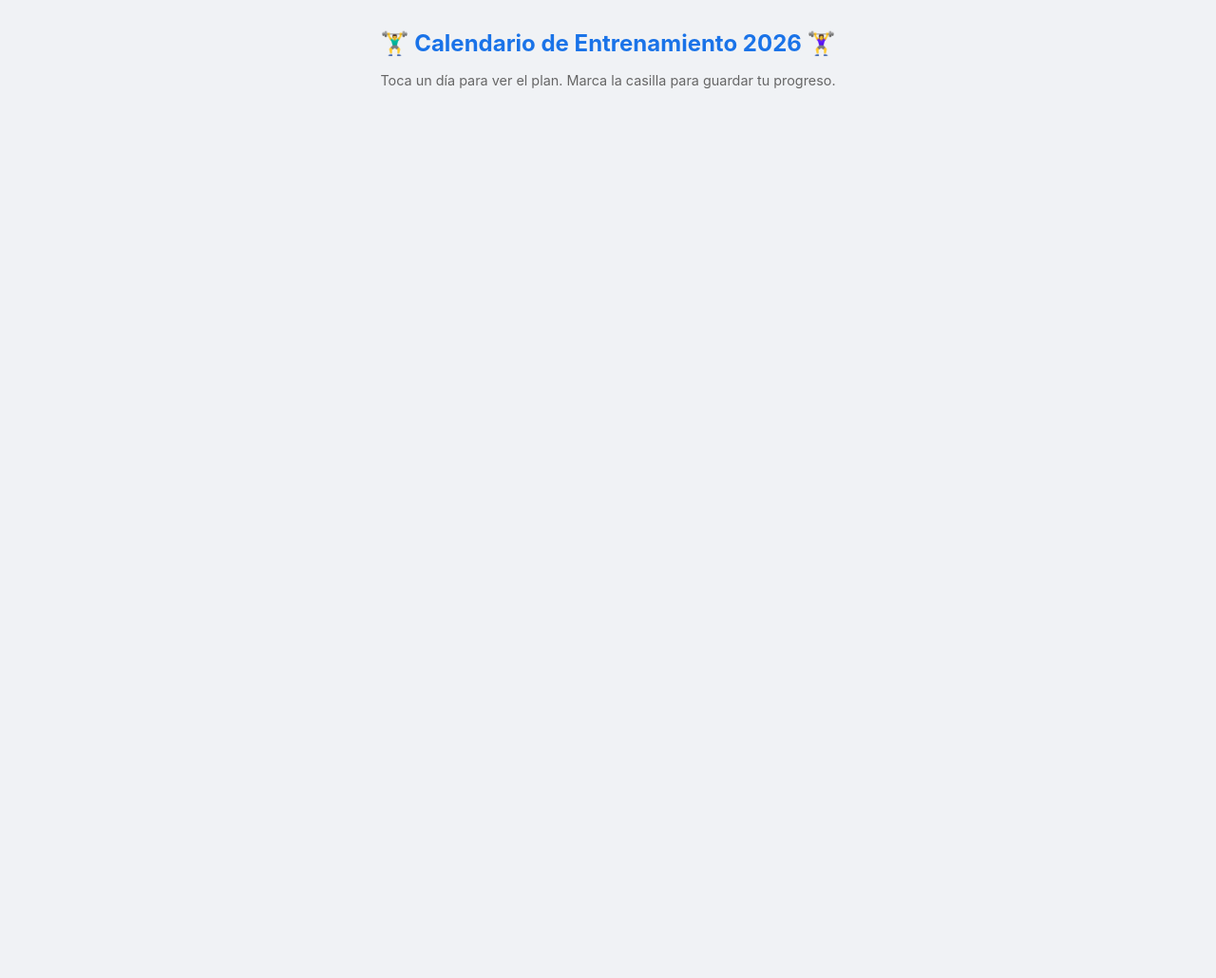
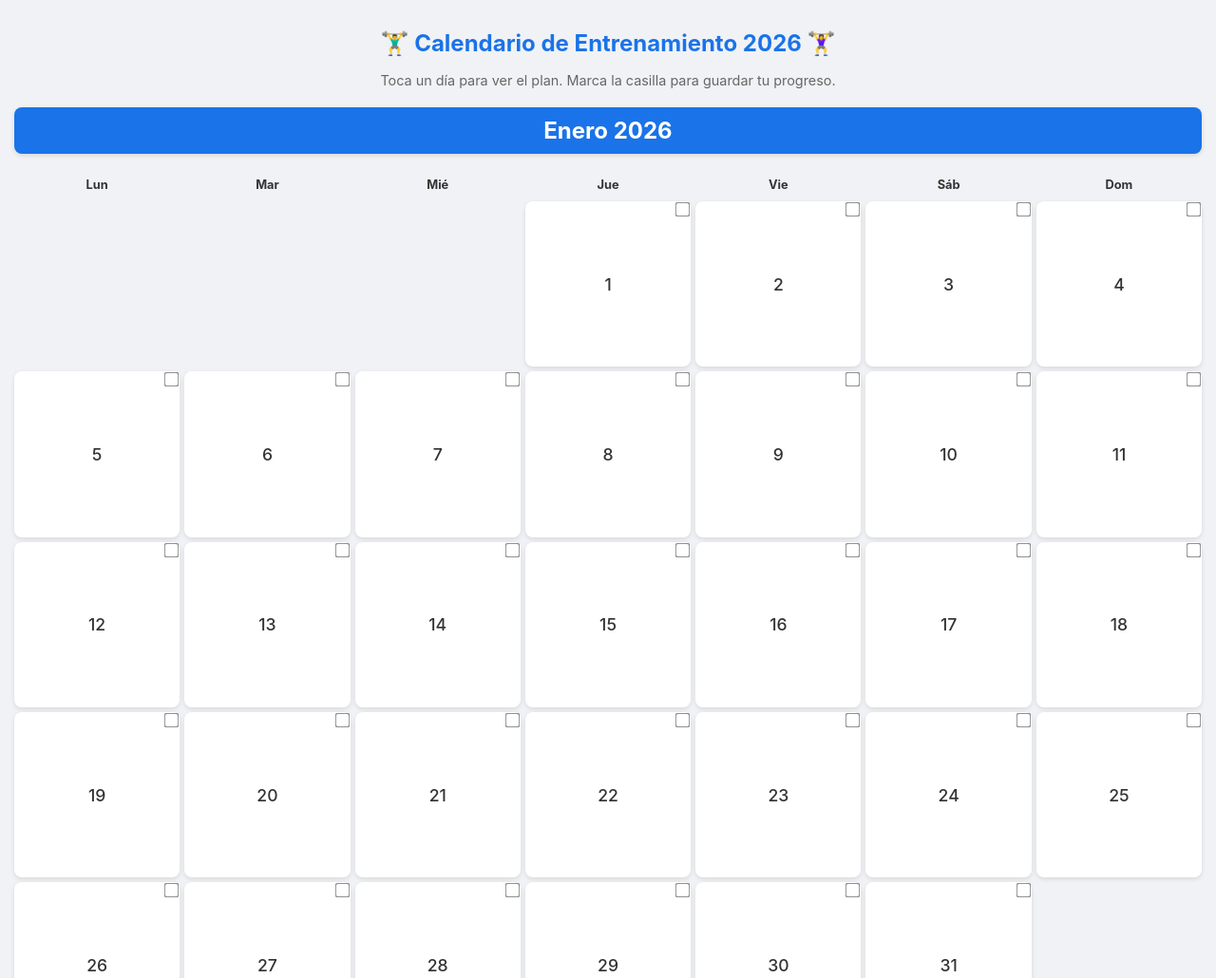
Before and after one commit to inigomp/mi-calendario-entrenamiento, a plain HTML site: page index.html in a window 1280 px wide. Shown: the top 1030 px of the page at 95% size. Before the commit the page ends 800 px from the top, so only its background shows below. Drawn offline with Linux system fonts and the light colour scheme; no server answers.

Commit message:
Update index.html

```diff
--- a/index.html
+++ b/index.html
@@ -74,29 +74,26 @@
             color: #255d28;
         }
         .day .day-number {
-            pointer-events: none; /* Evita que el número intercepte el clic */
-            z-index: 1; /* Asegura que el número esté sobre el checkbox si hay solapamiento */
+            pointer-events: none;
+            z-index: 1;
         }
         .empty-day {
             background: none;
             box-shadow: none;
             cursor: default;
         }
-        /* --- AJUSTE CLAVE AQUÍ --- */
         .day .checkbox {
             position: absolute;
             top: 2px;
             right: 2px;
-            transform: scale(1.2); /* Reducido para no ocupar tanto espacio */
+            transform: scale(1.2);
             margin: 0;
-            z-index: 2; /* El checkbox está "encima" para poder ser pulsado */
-            opacity: 0.8; /* Lo hacemos un poco transparente para que no sea tan pesado visualmente */
+            z-index: 2;
+            opacity: 0.8;
         }
         .day.checked .checkbox {
             opacity: 1;
         }
-        /* --- FIN DEL AJUSTE --- */
-
         .modal {
             display: none;
             position: fixed;
@@ -175,19 +172,19 @@
             const year = 2026;
 
             // --- ¡IMPORTANTE! PEGA AQUÍ LA URL DE TU APLICACIÓN WEB DE APPS SCRIPT ---
-            const APPS_SCRIPT_WEB_APP_URL = 'https://script.google.com/macros/s/AKfycbxUQf5pAjw70JR4uG7yRRExXlQ9TKrf36AtANBFnW4czjJIjbLcmtuWLWu1zT_To55UMw/exec'; // Tu URL
+            const APPS_SCRIPT_WEB_APP_URL = 'https://script.google.com/macros/s/AKfycbxUQf5pAjw70JR4uG7yRRExXlQ9TKrf36AtANBFnW4czjJIjbLcmtuWLWu1zT_To55UMw/exec';
             // -------------------------------------------------------------------------
 
-            let checkedDates = {}; // Aquí almacenaremos los datos de fechas marcadas de Google Sheets
+            let checkedDates = {};
 
             const trainingPlan = {
-                1: { title: "Lunes - Cuerpo completo (fuerza + cardio)", plan: <strong>Calentamiento (5 min):</strong> jumping jacks, movilidad articular.<br><br><strong>Circuito (3 vueltas, 30 seg trabajo/15 seg descanso):</strong><ul><li>Sentadillas con mancuernas</li><li>Flexiones (sobre rodillas si es necesario)</li><li>Remo con mancuernas</li><li>Plancha (30 seg)</li><li>Shadow boxing (sincroniza brazos y piernas, alta intensidad)</li></ul><strong>Estiramientos (5 min)</strong>},
-                2: { title: "Martes - Tren inferior + core", plan: <strong>Calentamiento (5 min):</strong> skipping bajo + rotaciones cadera.<br><br><strong>Ejercicios (3 series):</strong><ul><li>Zancadas con mancuernas (12 x pierna)</li><li>Puente de glúteos (15 rep)</li><li>Sentadilla isométrica (30 seg)</li><li>Crunches (20 rep)</li><li>Plancha lateral (30 seg/lado)</li></ul><strong>Estiramientos (5 min)</strong>},
-                3: { title: "Miércoles - Cardio HIIT suave", plan: <strong>Calentamiento (5 min):</strong> movilidad + marcha en el sitio.<br><br><strong>HIIT (4 vueltas, 30 seg ON / 30 seg OFF):</strong><ul><li>High knees</li><li>Mountain climbers</li><li>Jumping jacks</li><li>Shadow boxing</li></ul><strong>Vuelta a la calma + estiramientos (5-10 min)</strong>},
-                4: { title: "Jueves - Tren superior (fuerza)", plan: <strong>Calentamiento (5 min):</strong> movilidad hombros y brazos.<br><br><strong>Ejercicios (3 series):</strong><ul><li>Curl bíceps con mancuernas (12 rep)</li><li>Press de hombros con mancuernas (12 rep)</li><li>Fondos en silla (10-15 rep)</li><li>Pájaros (deltoides posterior) con mancuernas</li><li>Plancha (40 seg)</li></ul><strong>Estiramientos</strong>},
-                5: { title: "Viernes - Circuito cuerpo completo dinámico", plan: <strong>Circuito (4 vueltas, 40 seg trabajo/20 seg descanso):</strong><ul><li>Sentadilla + press con mancuernas</li><li>Zancadas alternas</li><li>Remo renegado</li><li>Plancha + toque de hombros</li><li>Escalador</li></ul><strong>Estiramientos</strong>},
-                6: { title: "Sábado - Caminata o Bici", plan: "Caminata rápida o paseo en bici (mínimo 45 min)."},
-                0: { title: "Domingo - Descanso o Yoga", plan: "Descanso o yoga/estiramientos guiados (20-30 min)."}
+                1: { title: "Lunes - Cuerpo completo (fuerza + cardio)", plan: `<strong>Calentamiento (5 min):</strong> jumping jacks, movilidad articular.<br><br><strong>Circuito (3 vueltas, 30 s ON / 20 s OFF):</strong><ul><li>Sentadillas</li><li>Flexiones</li><li>Remo con banda</li><li>Plancha</li></ul><br><strong>Cardio:</strong> 10 min trote suave o bici.` },
+                2: { title: "Martes - Tren inferior + core", plan: `<strong>Calentamiento (5 min):</strong> skipping bajo + rotaciones cadera.<br><br><strong>Ejercicios (3 series):</strong><ul><li>Zancadas</li><li>Puente de glúteo</li><li>Core: crunch + elevación piernas</li></ul>` },
+                3: { title: "Miércoles - Cardio HIIT suave", plan: `<strong>Calentamiento (5 min):</strong> movilidad + marcha en el sitio.<br><br><strong>HIIT (4 vueltas, 30 seg ON / 30 seg OFF):</strong><ul><li>Burpees suaves</li><li>Jumping jacks</li><li>Mountain climbers</li><li>Carrera en el sitio</li></ul>` },
+                4: { title: "Jueves - Tren superior (fuerza)", plan: `<strong>Calentamiento (5 min):</strong> movilidad hombros y brazos.<br><br><strong>Ejercicios (3 series):</strong><ul><li>Curl de bíceps</li><li>Fondos en banco</li><li>Elevaciones laterales</li><li>Plancha lateral</li></ul>` },
+                5: { title: "Viernes - Circuito cuerpo completo dinámico", plan: `<strong>Circuito (4 vueltas, 40 seg trabajo/20 seg descanso):</strong><ul><li>Sentadilla + press con mancuernas</li><li>Flexión + remo</li><li>Skipping rápido</li><li>Crunch bicicleta</li></ul>` },
+                6: { title: "Sábado - Caminata o Bici", plan: "Caminata rápida o paseo en bici (mínimo 45 min)." },
+                0: { title: "Domingo - Descanso o Yoga", plan: "Descanso o yoga/estiramientos guiados (20-30 min)." }
             };
 
             // Función asíncrona para obtener las fechas marcadas de Google Sheet
@@ -195,14 +192,14 @@
                 try {
                     const response = await fetch(APPS_SCRIPT_WEB_APP_URL);
                     if (!response.ok) {
-                        throw new Error(Error HTTP! estado: ${response.status});
+                        throw new Error(`Error HTTP! estado: ${response.status}`);
                     }
                     checkedDates = await response.json();
                     console.log('Fechas marcadas obtenidas:', checkedDates);
                 } catch (error) {
                     console.error('Error al obtener las fechas marcadas:', error);
                     alert('No se pudo cargar el progreso. Revisa tu conexión o la configuración del backend.');
-                    checkedDates = {}; // Asegura que sea un objeto vacío si falla la carga
+                    checkedDates = {};
                 }
             }
 
@@ -212,88 +209,68 @@
                     const response = await fetch(APPS_SCRIPT_WEB_APP_URL, {
                         method: 'POST',
                         headers: {
-                'Content-Type': 'text/plain;charset=utf-8' // <-- ¡CAMBIA ESTO!
+                            'Content-Type': 'text/plain;charset=utf-8'
                         },
-            body: JSON.stringify({ dateId: dateId, isChecked: isChecked }) // <-- El body sigue siendo JSON stringificado
+                        body: JSON.stringify({ dateId: dateId, isChecked: isChecked })
                     });
-
-        // Si Google Apps Script responde con una redirección (algo común para algunas APIs),
-        // es importante que fetch la siga. Añadir 'redirect: "follow"' puede ser útil,
-        // aunque suele ser el comportamiento por defecto.
-        // Si después de esto sigues con errores, pruebalo:
-        // const response = await fetch(APPS_SCRIPT_WEB_APP_URL, {
-        //     method: 'POST',
-        //     headers: {
-        //         'Content-Type': 'text/plain;charset=utf-8'
-        //     },
-        //     body: JSON.stringify({ dateId: dateId, isChecked: isChecked }),
-        //     redirect: "follow" // <-- OPCIONAL, AÑADIR SI SIGUE FALLANDO
-        // });
-
                     if (!response.ok) {
                         const errorText = await response.text();
-            throw new Error(HTTP error! status: ${response.status}, message: ${errorText});
+                        throw new Error(`HTTP error! status: ${response.status}, message: ${errorText}`);
                     }
-        const data = await response.json(); // Tu script sigue enviando JSON como respuesta
+                    const data = await response.json();
                     console.log('Respuesta de Apps Script:', data);
-        return data; // O lo que necesites devolver
+                    return data;
                 } catch (error) {
                     console.error('Error al actualizar la fecha marcada:', error);
-        // Aquí puedes añadir lógica para revertir el estado del checkbox si la actualización falla
-        // Por ejemplo, buscar el checkbox y desmarcarlo
-        const checkbox = document.querySelector(.day[data-date-id="${dateId}"] .checkbox);
+                    const checkbox = document.querySelector(`.day[data-date="${dateId}"] .checkbox`);
                     if (checkbox) {
-            checkbox.checked = !isChecked; // Revertir el estado visual del checkbox
+                        checkbox.checked = !isChecked;
                     }
                 }
             }
 
             async function generateCalendar() {
-                await fetchCheckedDates(); // Espera a que se obtengan los datos antes de generar el calendario
+                await fetchCheckedDates();
 
                 const monthNames = ["Enero", "Febrero", "Marzo", "Abril", "Mayo", "Junio", "Julio", "Agosto", "Septiembre", "Octubre", "Noviembre", "Diciembre"];
                 let html = '';
                 const today = new Date();
-                // Ajuste para la fecha actual para 2026
-                const todayId = today.getFullYear() === year ? ${year}-${today.getMonth() + 1}-${today.getDate()} : null;
+                const todayId = today.getFullYear() === year ? `${year}-${today.getMonth() + 1}-${today.getDate()}` : null;
 
                 for (let month = 0; month < 12; month++) {
-                    html += <div class="month"><h2>${monthNames[month]} ${year}</h2><div class="calendar">;
+                    html += `<div class="month"><h2>${monthNames[month]} ${year}</h2><div class="calendar">`;
                     const weekDays = ['Lun', 'Mar', 'Mié', 'Jue', 'Vie', 'Sáb', 'Dom'];
-                    weekDays.forEach(day => { html += <div class="day-header">${day}</div>; });
+                    weekDays.forEach(day => { html += `<div class="day-header">${day}</div>`; });
 
                     const daysInMonth = new Date(year, month + 1, 0).getDate();
-                    let firstDay = new Date(year, month, 1).getDay(); // 0 es Domingo, 1 es Lunes...
-                    firstDay = (firstDay === 0) ? 6 : firstDay - 1; // Ajusta para que la semana empiece el Lunes
+                    let firstDay = new Date(year, month, 1).getDay();
+                    firstDay = (firstDay === 0) ? 6 : firstDay - 1;
 
-                    for (let i = 0; i < firstDay; i++) { html += <div class="empty-day"></div>; }
+                    for (let i = 0; i < firstDay; i++) { html += `<div class="empty-day"></div>`; }
 
                     for (let day = 1; day <= daysInMonth; day++) {
                         const date = new Date(year, month, day);
-                        const dayOfWeek = date.getDay(); // 0 para Domingo, 1 para Lunes...
-                        // CORREGIDO: Uso correcto de template literals para dateId
-                        const dateId = ${year}-${month + 1}-${day}; // Formato: 2026-1-15
-                        const isChecked = checkedDates[dateId] || false; // Comprueba si está en los datos obtenidos
+                        const dayOfWeek = date.getDay();
+                        const dateId = `${year}-${month + 1}-${day}`;
+                        const isChecked = checkedDates[dateId] || false;
 
                         let dayClass = 'day';
                         if (isChecked) dayClass += ' checked';
                         if (dateId === todayId) dayClass += ' today';
 
-                        // CORREGIDO: Uso correcto de template literals para el HTML del día
-                        html +=
+                        html += `
                             <div class="${dayClass}" data-date="${dateId}" data-day-of-week="${dayOfWeek}">
                                 <span class="day-number">${day}</span>
                                 <input type="checkbox" class="checkbox" ${isChecked ? 'checked' : ''}>
                             </div>
-                        ;
+                        `;
                     }
-                    html += </div></div>; // Cierra el div.calendar y div.month
+                    html += `</div></div>`;
                 }
                 calendarContainer.innerHTML = html;
             }
 
             function handleDayClick(e) {
-                // Solo abre el modal si se hizo clic directamente en el div del día, no en la casilla de verificación
                 if (e.target.classList.contains('day')) {
                     const dayOfWeek = e.target.dataset.dayOfWeek;
                     const plan = trainingPlan[dayOfWeek];
@@ -305,15 +282,13 @@
 
             function handleCheckboxClick(e) {
                 if (e.target.classList.contains('checkbox')) {
-                    e.stopPropagation(); // Evita que se dispare el evento de clic del día
+                    e.stopPropagation();
                     const dayDiv = e.target.parentElement;
                     const dateId = dayDiv.dataset.date;
                     const isChecked = e.target.checked;
 
-                    // Actualiza la interfaz de usuario inmediatamente (actualización optimista)
                     dayDiv.classList.toggle('checked', isChecked);
 
-                    // Envía la actualización a Google Sheet
                     updateCheckedDate(dateId, isChecked);
                 }
             }
@@ -323,7 +298,6 @@
                 if (e.target == modal) { modal.style.display = 'none'; }
             };
 
-            // Llama a la función asíncrona para iniciar todo
             generateCalendar();
 
             calendarContainer.addEventListener('click', handleDayClick);
```
Lines whose indentation alone changed are shown as unchanged.
